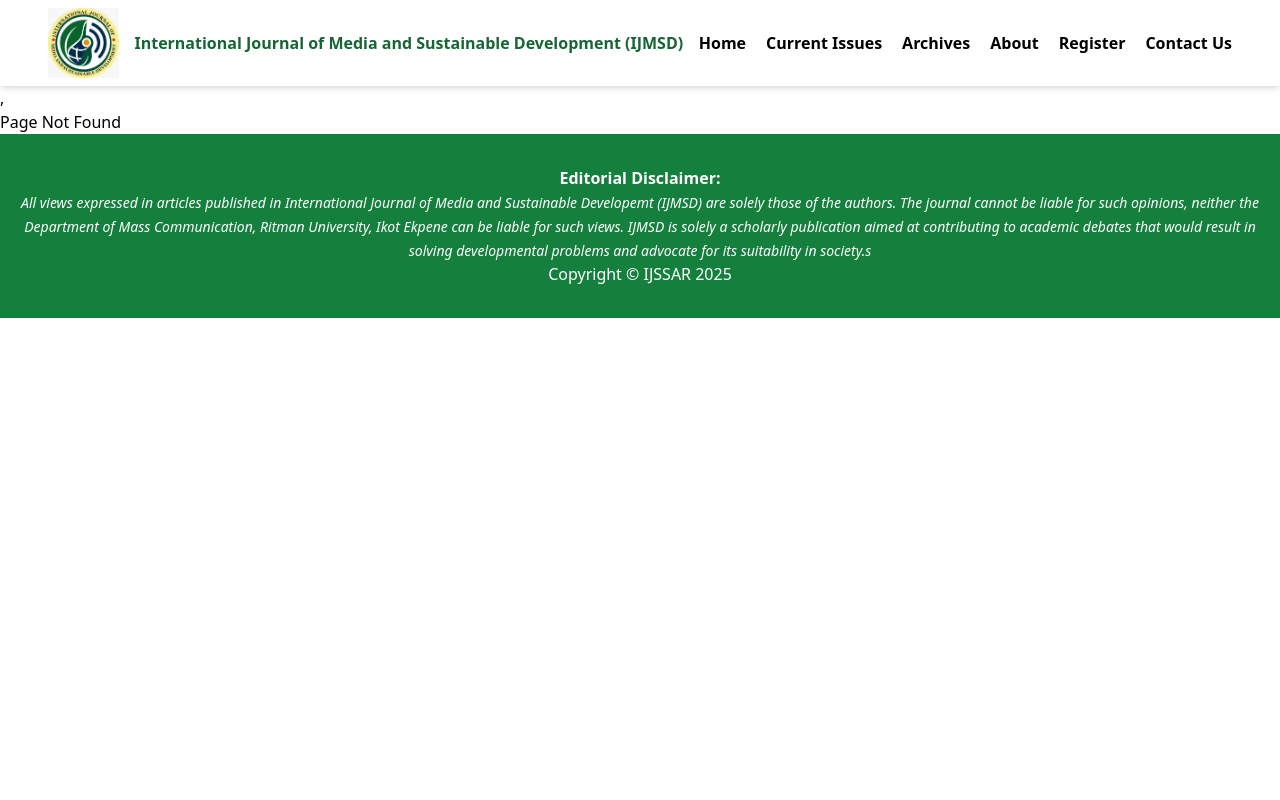
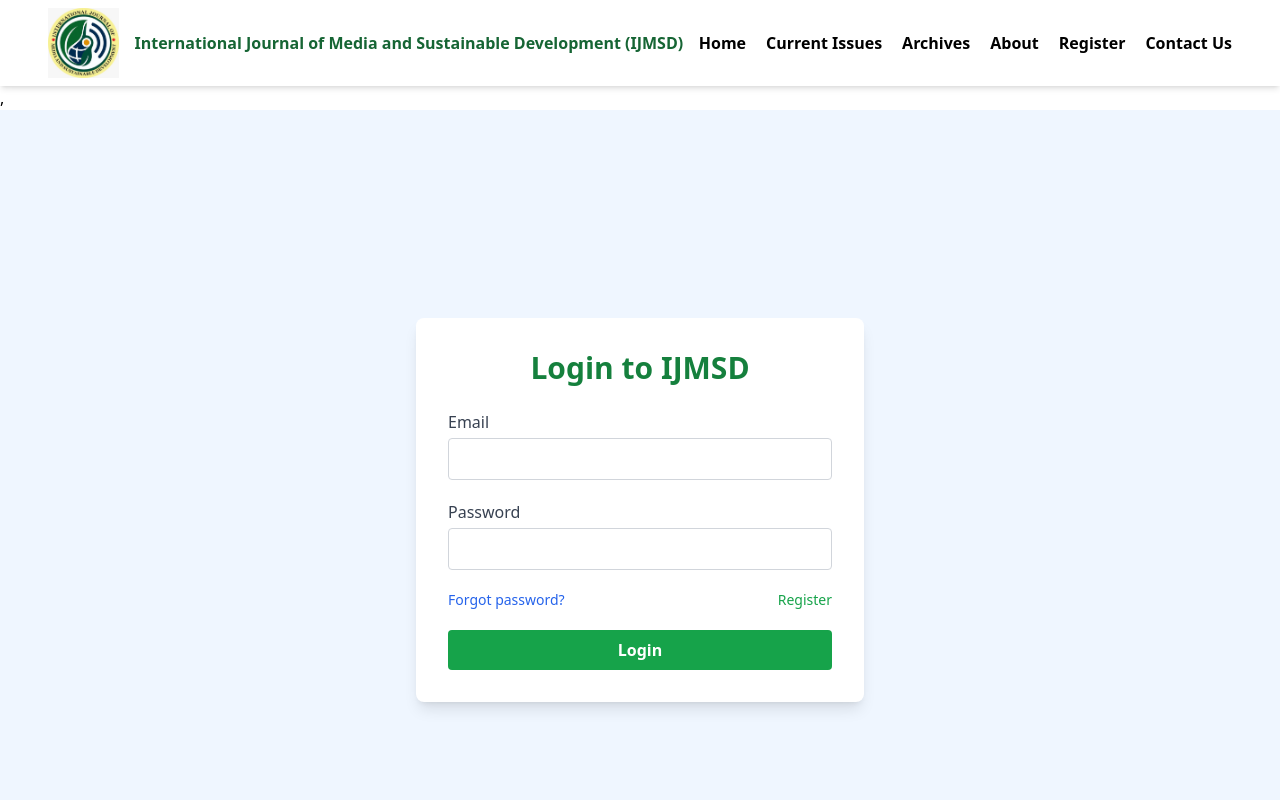
Before and after one commit to Torettosaviour17/internation-journal, a React (Vite) app: page /login in a window 1280 px wide. Shown: the top 800 px of the page. Built offline with nearby package versions, Linux system fonts and the light colour scheme.

Commit message:
ädded login and forgotten pasword

```diff
--- a/src/App.jsx
+++ b/src/App.jsx
@@ -11,6 +11,9 @@ import Announcements from "./pages/Announcements";
 import Register from "./pages/Register";
 import Footer from "./components/Footer";
 import MakeSubmission from "./pages/MakeSubmission";
+import Login from "./pages/Login";
+import ForgotPassword from "./pages/ForgotPassword";
+
 
 
 function App() {
@@ -29,6 +32,8 @@ function App() {
         <Route path="/announcements" element={<Announcements />} />
         <Route path="/register" element={<Register />} />
         <Route path="/submission" element={<MakeSubmission />} />
+        <Route path="/forgot-password" element={<ForgotPassword />} />
+        <Route path="/login" element={<Login />} />
       </Routes>
       <Footer />
     </>
--- /dev/null
+++ b/src/pages/ForgotPassword.jsx
@@ -0,0 +1,55 @@
+import { useState } from "react";
+import { Link } from "react-router-dom";
+
+export default function ForgotPassword() {
+  const [email, setEmail] = useState("");
+
+  const handleSubmit = (e) => {
+    e.preventDefault();
+    console.log("Password reset email sent to:", email);
+    alert("If this email exists, a reset link has been sent.");
+  };
+
+  return (
+    <div className="flex items-center justify-center min-h-screen bg-blue-50 px-4">
+      <div className="bg-white shadow-lg rounded-lg p-8 w-full max-w-md">
+        <h1 className="text-3xl font-bold text-center text-green-700 mb-6">
+          Forgot Password?
+        </h1>
+
+        <p className="text-sm text-gray-600 text-center mb-6">
+          Enter your email and we’ll send you a password reset link.
+        </p>
+
+        <form onSubmit={handleSubmit} className="space-y-5">
+          <div>
+            <label className="block mb-1 font-medium text-gray-700">
+              Email Address
+            </label>
+            <input
+              type="email"
+              name="email"
+              required
+              value={email}
+              onChange={(e) => setEmail(e.target.value)}
+              className="w-full border border-gray-300 px-4 py-2 rounded focus:outline-none focus:ring-2 focus:ring-green-500"
+            />
+          </div>
+
+          <button
+            type="submit"
+            className="w-full bg-green-600 text-white py-2 rounded font-semibold hover:bg-green-700 transition"
+          >
+            Send Reset Link
+          </button>
+        </form>
+
+        <div className="text-center mt-4">
+          <Link to="/login" className="text-blue-600 hover:underline text-sm">
+            Back to Login
+          </Link>
+        </div>
+      </div>
+    </div>
+  );
+}
--- /dev/null
+++ b/src/pages/Login.jsx
@@ -0,0 +1,77 @@
+import { useState } from "react";
+import { Link } from "react-router-dom";
+
+export default function Login() {
+  const [formData, setFormData] = useState({ email: "", password: "" });
+
+  const handleChange = (e) =>
+    setFormData({ ...formData, [e.target.name]: e.target.value });
+
+  const handleSubmit = (e) => {
+    e.preventDefault();
+    console.log("Logging in with:", formData);
+    alert("Login successful (mock)");
+  };
+
+  return (
+    <div className="flex items-center justify-center min-h-screen bg-blue-50 px-4">
+      <div className="bg-white shadow-lg rounded-lg p-8 w-full max-w-md">
+        <h1 className="text-3xl font-bold text-center text-green-700 mb-6">
+          Login to IJMSD
+        </h1>
+
+        <form onSubmit={handleSubmit} className="space-y-5">
+          <div>
+            <label className="block mb-1 font-medium text-gray-700">
+              Email
+            </label>
+            <input
+              type="email"
+              name="email"
+              required
+              value={formData.email}
+              onChange={handleChange}
+              className="w-full border border-gray-300 px-4 py-2 rounded focus:outline-none focus:ring-2 focus:ring-green-500"
+            />
+          </div>
+
+          <div>
+            <label className="block mb-1 font-medium text-gray-700">
+              Password
+            </label>
+            <input
+              type="password"
+              name="password"
+              required
+              value={formData.password}
+              onChange={handleChange}
+              className="w-full border border-gray-300 px-4 py-2 rounded focus:outline-none focus:ring-2 focus:ring-green-500"
+            />
+          </div>
+
+          <div className="flex justify-between items-center text-sm">
+            <Link
+              to="/forgot-password"
+              className="text-blue-600 hover:underline"
+            >
+              Forgot password?
+            </Link>
+            <Link
+              to="/register"
+              className="text-green-600 font-medium hover:underline"
+            >
+              Register
+            </Link>
+          </div>
+
+          <button
+            type="submit"
+            className="w-full bg-green-600 text-white py-2 rounded font-semibold hover:bg-green-700 transition"
+          >
+            Login
+          </button>
+        </form>
+      </div>
+    </div>
+  );
+}
```
